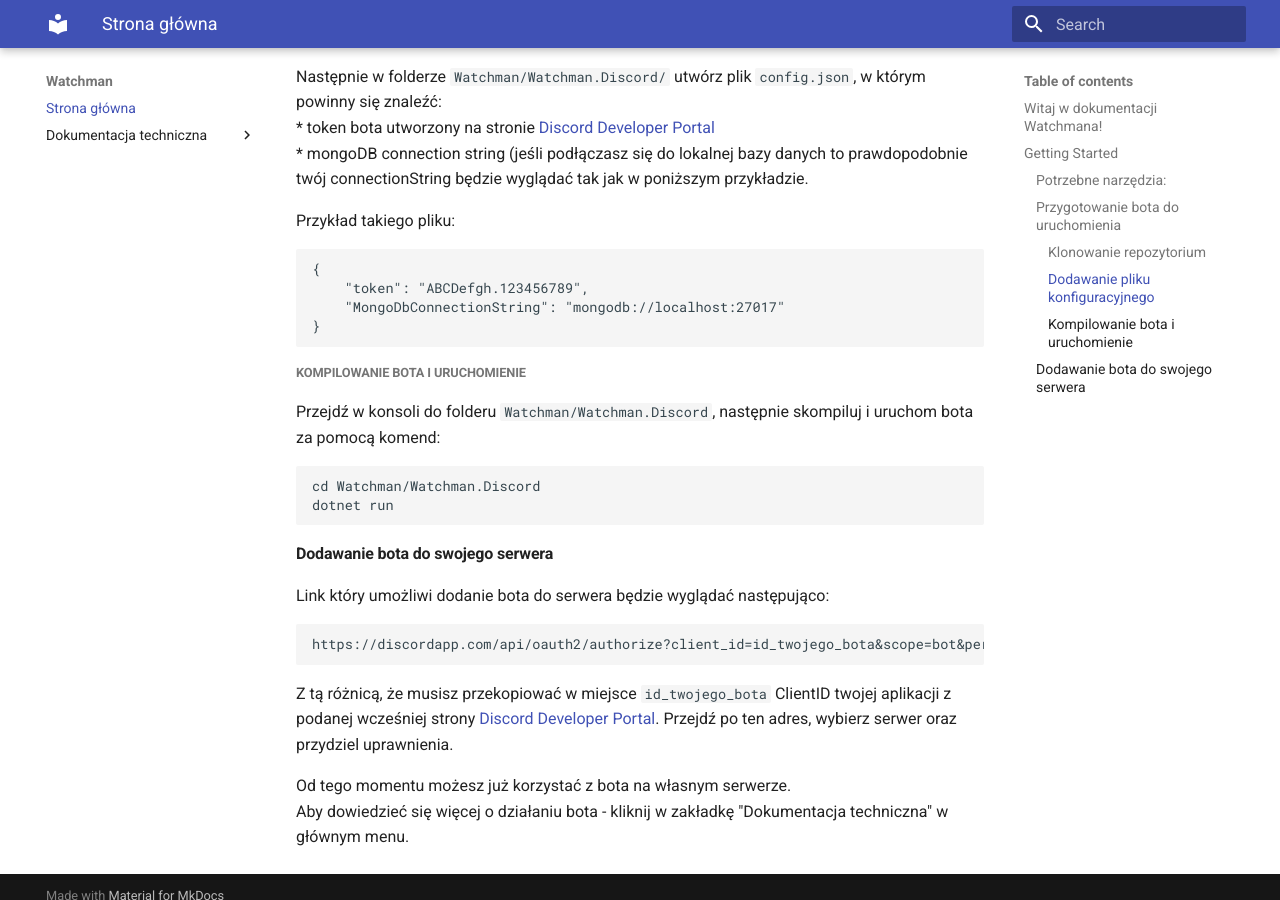
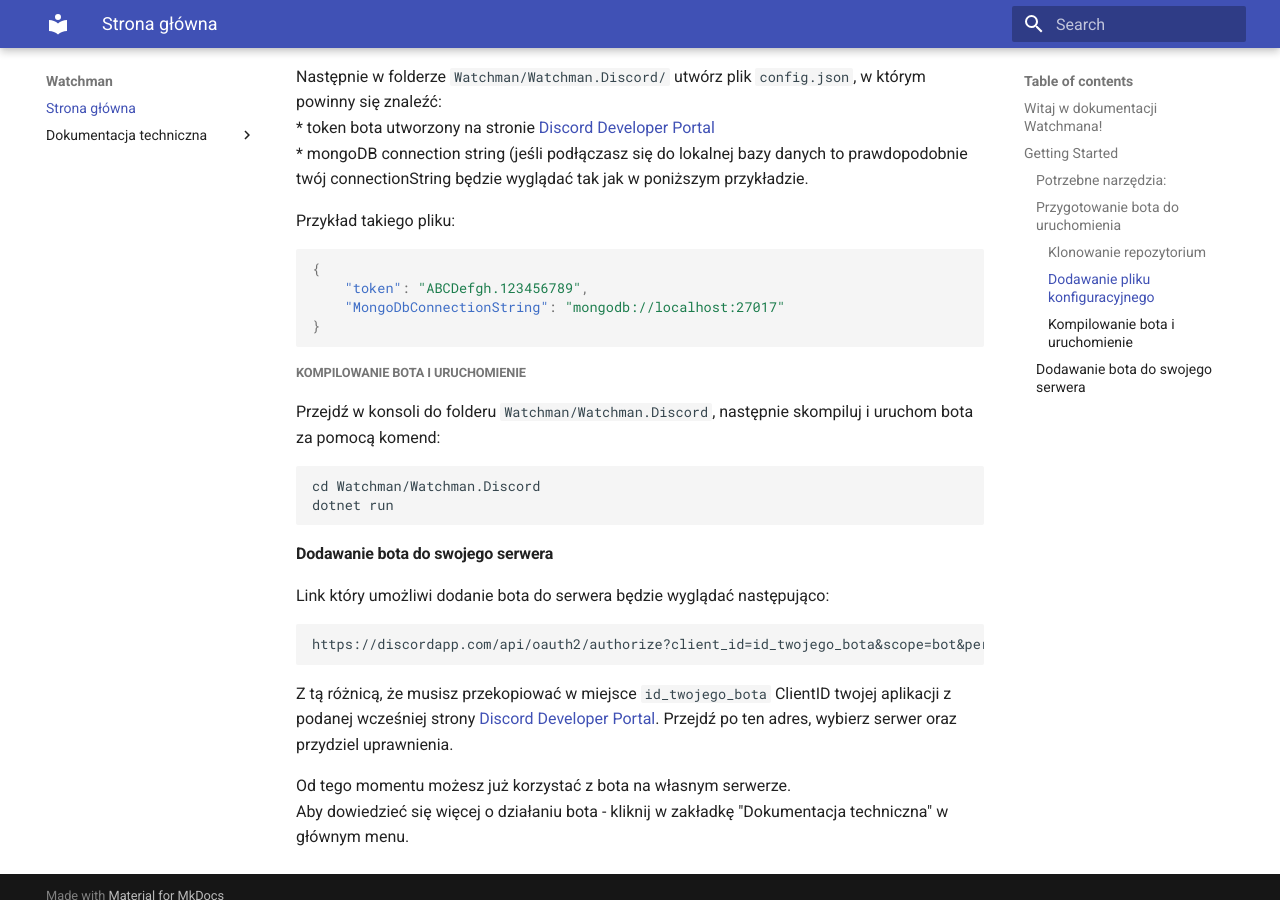
Before and after one commit to Devscord-Team/Watchman, an MkDocs documentation site: the page built from docs/index.md, in a window 1280 px wide and 900 px high, scrolled down 915 px. Built offline with MkDocs 1.6.1 and Material for MkDocs 9.7.7, drawn with Linux system fonts in a browser that asks for light colours.

Commit message:
Update mkdocs.yml

```diff
--- a/mkdocs.yml
+++ b/mkdocs.yml
@@ -6,3 +6,5 @@ nav:
         - 'Jak działa Workflow': 134-workflow.md
         - 'Do czego używamy klasy Server': 141-do-czego-uzywamy-klasy-server.md
 theme: material
+markdown_extensions:
+  - codehilite
```
